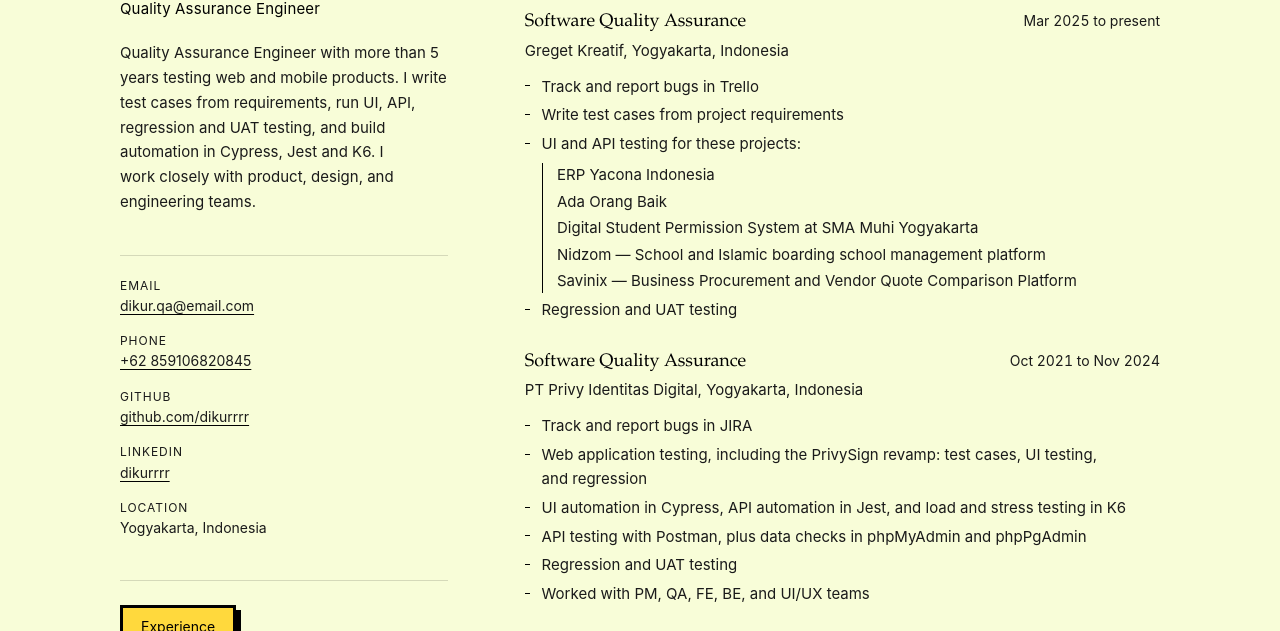
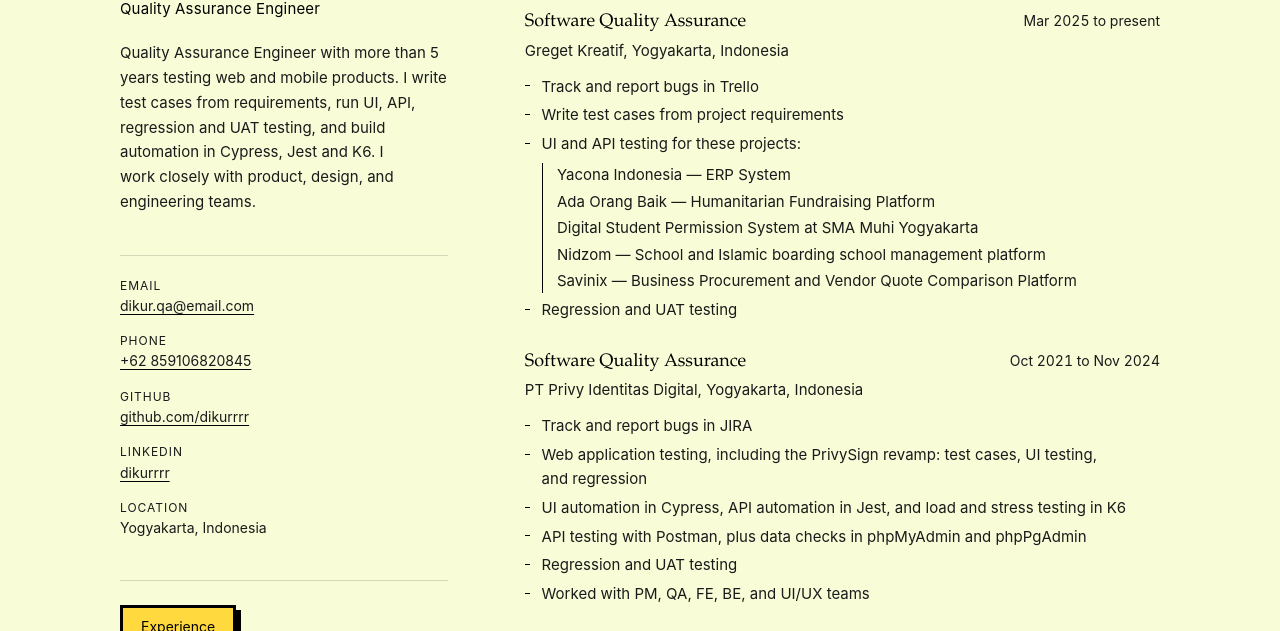
Before and after one commit to dikurrrr/dikurrrr.github.io, a plain HTML site: page index.html in a window 1280 px wide. Shown: the part 125-756 px from the top of the page. Drawn offline with Linux system fonts and the light colour scheme.

Commit message:
content: describe the Yacona and Ada Orang Baik projects
Co-authored-by: CommandCodeBot <noreply@commandcode.ai>

```diff
--- a/index.html
+++ b/index.html
@@ -56,8 +56,8 @@
           <li>Write test cases from project requirements</li>
           <li>UI and API testing for these projects:
             <ul class="sublist">
-              <li>ERP Yacona Indonesia</li>
-              <li>Ada Orang Baik</li>
+              <li>Yacona Indonesia — ERP System</li>
+              <li>Ada Orang Baik — Humanitarian Fundraising Platform</li>
               <li>Digital Student Permission System at SMA Muhi Yogyakarta</li>
               <li>Nidzom — School and Islamic boarding school management platform</li>
               <li>Savinix — Business Procurement and Vendor Quote Comparison Platform</li>
```
